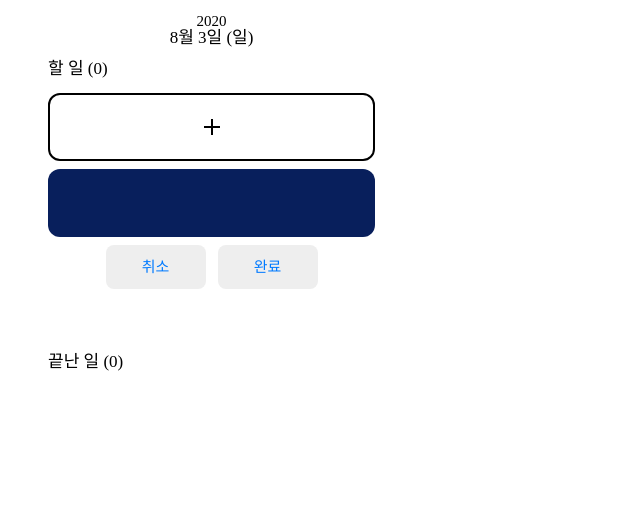
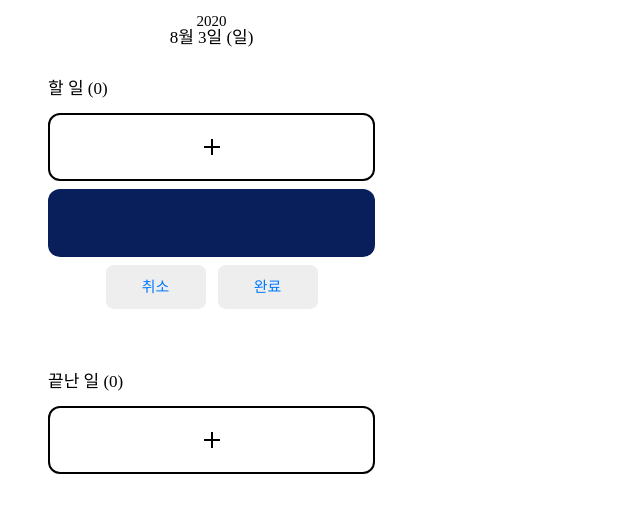
Before and after one commit to jiggum/vue-calendar, a Vue app: page / in a window 1280 px wide. Both pictures are taken after a click on the element 211 px from the left and 127 px from the top of the page. Shown: the top 512 px of the page, without its empty margins (0-640 px from the left). Built offline with nearby package versions, Linux system fonts and the light colour scheme.

Commit message:
ended tasks

```diff
--- a/src/components/TaskBlock.vue
+++ b/src/components/TaskBlock.vue
@@ -1,6 +1,10 @@
 <template>
   <div class="Task" ref="wrapper">
-    <div class="presenter" :class="{ active: editState, focus }" @click="handleClick">
+    <div
+      class="presenter"
+      :class="{ active: editState, focus, disabled: this.task.ended }"
+      @click="handleClick"
+    >
       <template v-if="editState">
         <input v-model="title" @keyup.enter="handleComplete" ref="input" />
       </template>
@@ -34,7 +38,7 @@ export default Vue.extend({
       }
     },
     handleClick() {
-      if (this.editState) return
+      if (this.editState || this.task.ended) return
       this.focus = !this.focus
     },
     handleDelete() {
@@ -126,9 +130,14 @@ export default Vue.extend({
       background-color: #007AFF;
     }
 
+    &.disabled {
+      background-color: #969DAB;
+      text-decoration: line-through;
+    }
+
     input {
       background: transparent;
-      color: #ffffff;
+      color: #FFFFFF;
       border: none;
       outline: none;
       width: 100%;
--- a/src/containers/DayView.vue
+++ b/src/containers/DayView.vue
@@ -23,6 +23,12 @@
       </div>
       <div class="taskSection">
         <div class="title">{{ taskEndedText }}</div>
+        <div class="taskContainer">
+          <AddTaskButton :onClick="initTask" />
+          <template v-for="task in endedTasks">
+            <TaskBlock :key="task.getKey()" :task="task" :getSectionRef="getSectionRef"/>
+          </template>
+        </div>
       </div>
     </div>
   </section>
@@ -122,8 +128,10 @@ section {
     margin: 0 24px;
 
     .taskSection {
-      &:not(:first-child) {
-        margin-top: 60px;
+      margin-top: 60px;
+
+      &:first-child {
+        margin-top: 20px;
       }
 
       .title {
```
